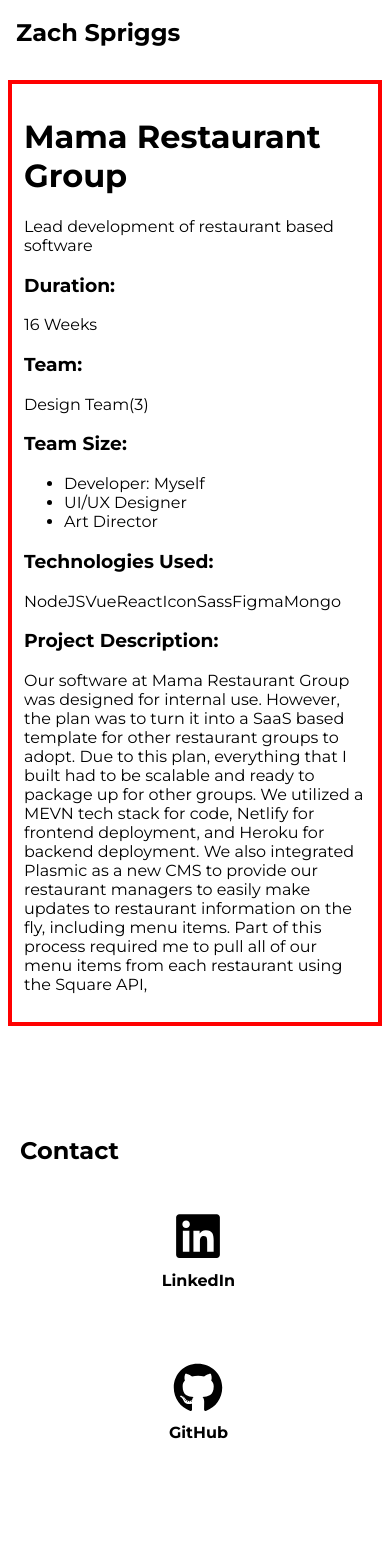
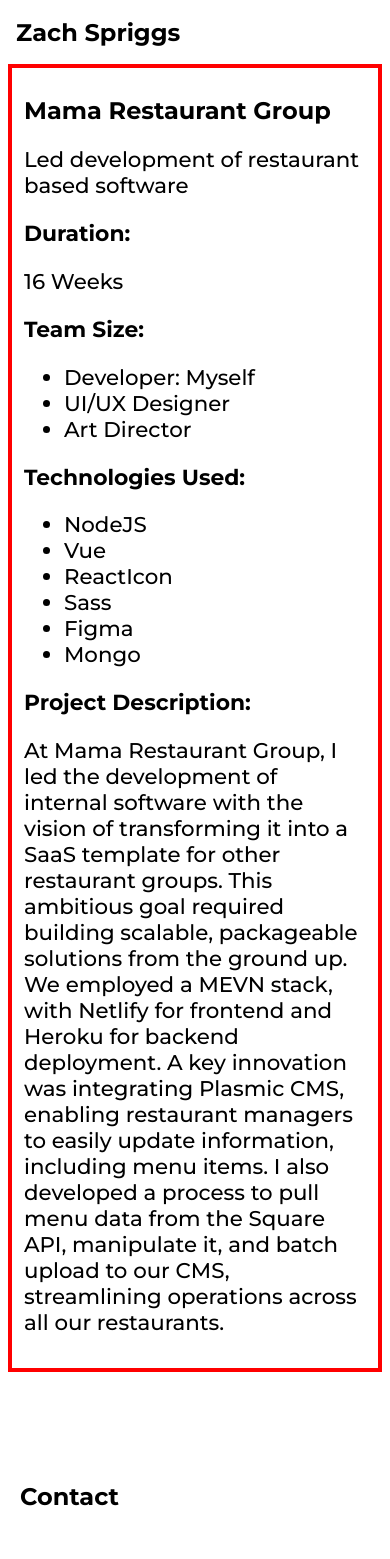
Before and after one commit to ZachSpriggs/Portfolio1.0, a Next.js app: page /projects/mama-group in a window 390 px wide. Shown: the top 1559 px of the page. Built offline with nearby package versions, Linux system fonts and the light colour scheme.

Commit message:
updating individual projects

```diff
--- a/src/components/Project.jsx
+++ b/src/components/Project.jsx
@@ -1,5 +1,6 @@
 import React from 'react';
 import styles from '@/styles/Project.module.scss';
+
 
 const Project = ({ project }) => {
   console.log("Rendering MamaGroup component, project:", project);
@@ -7,6 +8,7 @@
   if (!project) {
     return <div>Project data not available</div>;
   }
+
 
   return (
     <div className={styles.projectContainer}>
@@ -18,10 +20,10 @@
           <h3>Duration:</h3>
           <p>{project.duration}</p>
         </div>
-        <div className={styles.detailItem}>
+        {/* <div className={styles.detailItem}>
           <h3>Team:</h3>
           <p>{project.team}</p>
-        </div>
+        </div> */}
         <div className={styles.detailItem}>
           <h3>Team Size:</h3>
           <ul>
@@ -31,12 +33,13 @@
           </ul>
         </div>
       </div>
-
       <h3>Technologies Used:</h3>
       <div className={styles.technologiesGrid}>
-        {project.technologies.map((tech, index) => (
-          <span key={index} className={styles.techIcon}>{tech}</span>
-        ))}
+        <ul>
+          {project.technologies.map((tech, index) => (
+            <li key={index} className={styles.techIcon}>{tech}</li>
+          ))}
+        </ul>
       </div>
 
       <h3>Project Description:</h3>
--- a/src/data/projects.js
+++ b/src/data/projects.js
@@ -3,22 +3,36 @@
     id: 1,
     url: "mama-group",
     title: "Mama Restaurant Group",
-    elevator_pitch: "Lead development of restaurant based software",
+    elevator_pitch: "Led development of restaurant based software",
     duration: "16 Weeks",
-    description:
-    `
-    Our software at Mama Restaurant Group was designed for internal use. However, the plan was to turn it into a SaaS based
-    template for other restaurant groups to adopt. Due to this plan, everything that I built had to be scalable and ready to package
-    up for other groups. We utilized a MEVN tech stack for code, Netlify for frontend deployment, and Heroku for backend deployment.
-    We also integrated Plasmic as a new CMS to provide our restaurant managers to easily make updates to restaurant information
-    on the fly, including menu items. Part of this process required me to pull all of our menu items from each restaurant using the Square API,
+    description: `
+    At Mama Restaurant Group, I led the development of internal software with the vision of transforming it into a
+    SaaS template for other restaurant groups. This ambitious goal required building scalable, packageable solutions
+    from the ground up. We employed a MEVN stack, with Netlify for frontend and Heroku for backend deployment. A key
+    innovation was integrating Plasmic CMS, enabling restaurant managers to easily update information, including menu
+    items. I also developed a process to pull menu data from the Square API, manipulate it, and batch upload to our CMS,
+    streamlining operations across all our restaurants.
     `,
     team_size: ["Developer: Myself", "UI/UX Designer", "Art Director"],
     technologies: ["NodeJS", "Vue", "ReactIcon", "Sass", "Figma", "Mongo"],
     team: "Design Team(3)",
-    pain_point: ``,
-    solution: ``,
-    takeaway: ``,
+    pain_point: `
+    Our original software, while functional for internal use, lacked the scalability and modularity required
+    for a SaaS product. This limitation posed a significant challenge to our goal of expanding our software offering
+    to other restaurant groups.
+    `,
+    solution: `
+    To address this, we undertook a comprehensive restructuring of our codebase. We broke down the software into modular,
+    templated components, each designed with flexibility in mind. This approach allowed us to create dynamic sections that
+    could easily pull data from our CMS and adapt to custom designs for each client. The result was a highly adaptable system
+    that could be tailored to diverse restaurant group needs without sacrificing consistency or functionality.
+    `,
+    takeaway: `
+    This project was a transformative experience in my development career. Diving deep into system architecture and design
+    principles fundamentally changed my approach to software development. It taught me to think beyond individual features
+    and consider the broader implications of scalability, modularity, and long-term maintainability. This shift in perspective
+    has profoundly influenced how I tackle complex development challenges, making me a more strategic and forward-thinking developer.
+    `,
   },
   {
     id: 2,
--- a/src/styles/Project.module.scss
+++ b/src/styles/Project.module.scss
@@ -3,4 +3,28 @@
   margin-top: 5rem;
   padding: .75rem;
   margin-bottom: 5rem;
+  margin-left: 2rem;
+  & p, li, span {
+    font-size: 16pt;
+  }
 }
+
+.projectDescription {
+  width: 60%;
+}
+
+@media (max-width: 768px){
+  .projectContainer {
+    margin-left: 0;
+    font-size: 14pt;
+    font-weight: 500;
+    margin-top: 4rem;
+
+    & h1 {
+      font-size: 18pt;
+    }
+  }
+  .projectDescription {
+    width: 100%;
+  }
+}
```
